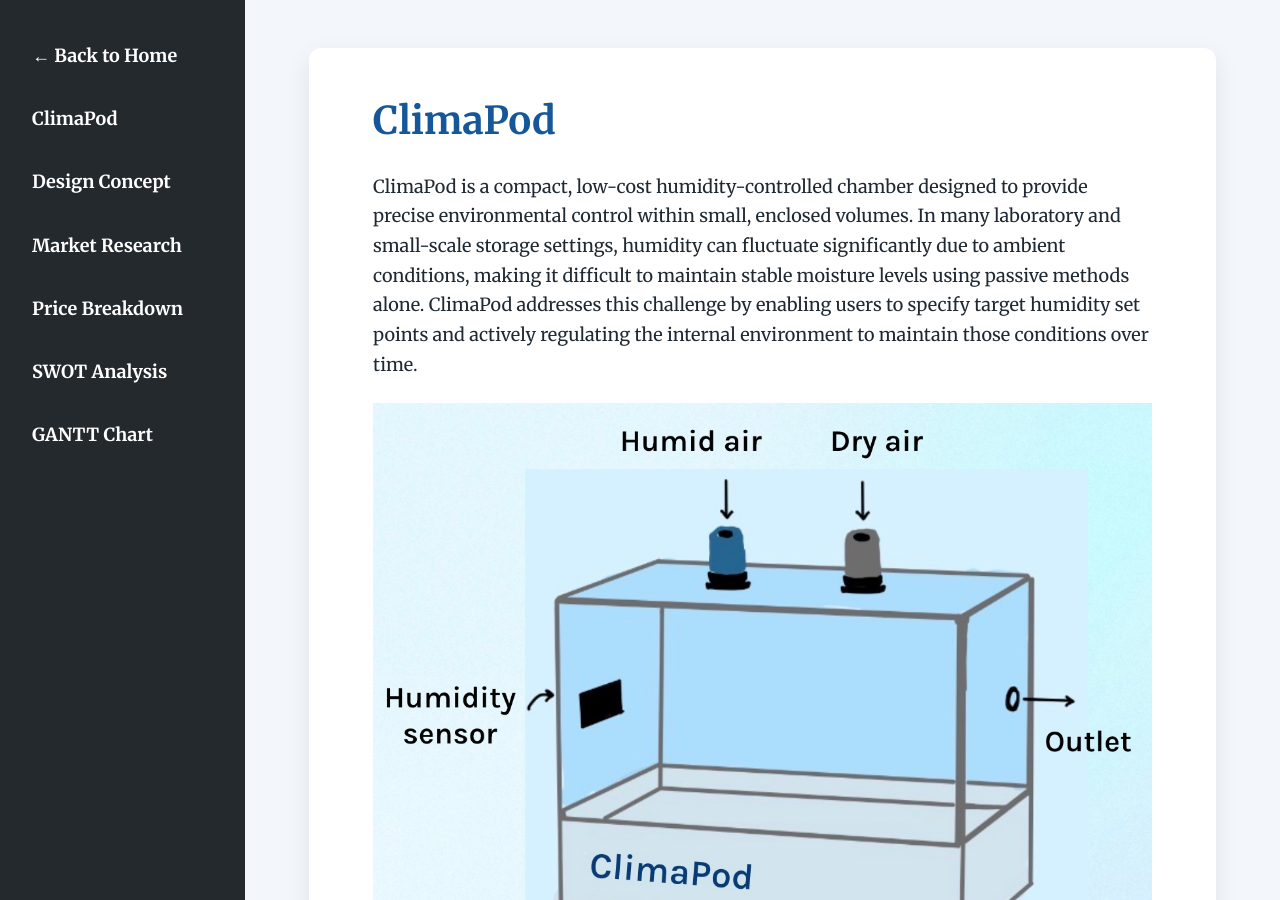
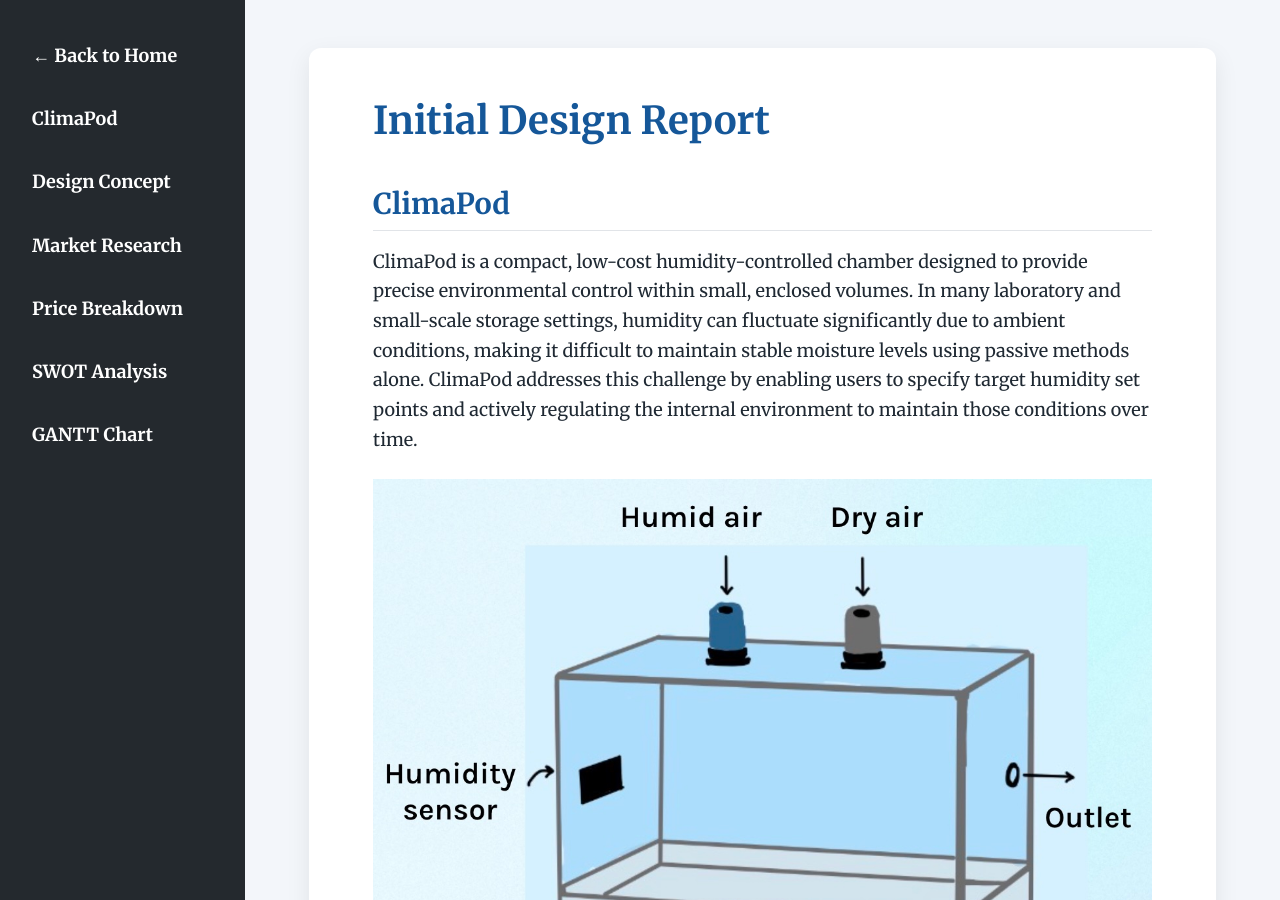
Before and after one commit to rithikar1510/CBE-3300B, a Jekyll site: the page built from initial-design-report.md, in a window 1280 px wide and 900 px high. Built offline with Jekyll 4.4.1, drawn with Linux system fonts in a browser that asks for light colours.

Commit message:
Update initial-design-report.md

```diff
--- a/initial-design-report.md
+++ b/initial-design-report.md
@@ -25,40 +25,41 @@ sidebar:
   - title: GANTT Chart
     url: "#gantt-chart"
 ---
+# Initial Design Report
 
-# ClimaPod
+## ClimaPod
 ClimaPod is a compact, low-cost humidity-controlled chamber designed to provide precise environmental control within small, enclosed volumes. In many laboratory and small-scale storage settings, humidity can fluctuate significantly due to ambient conditions, making it difficult to maintain stable moisture levels using passive methods alone. ClimaPod addresses this challenge by enabling users to specify target humidity set points and actively regulating the internal environment to maintain those conditions over time.
 
 ![ClimaPod](https://raw.githubusercontent.com/rithikar1510/CBE-3300B/main/ClimaPod.jpg)
 
-# Design Concept
+## Design Concept
 This diagram illustrates the overall design concept of ClimaPod and how humidity is actively regulated within the chamber. Two separate air streams are generated using individual air pumps. One air stream is passed through a container filled with desiccant beads, which removes moisture from the air and produces a dry air stream. The second air stream is bubbled through heated water, allowing the air to become saturated with moisture before entering the chamber as humidified air. These two streams are introduced into the chamber, where they mix to produce the desired humidity level.
 
 A humidity sensor placed inside the chamber continuously monitors the internal environmental conditions and sends this information to the controller. Based on the difference between the measured humidity and the desired set point, the controller adjusts the relative flow rates of the dry and humid air streams. This closed-loop control strategy allows ClimaPod to maintain stable humidity over time, even in the presence of disturbances such as changes in ambient conditions or small leaks in the chamber.
 
 ![ClimaPod Design Concept](https://raw.githubusercontent.com/rithikar1510/CBE-3300B/main/Design_concept.jpg)
 
-# Market Research
+## Market Research
 
-## Uses
+### Uses
 
 Humidity chambers have a variety of different uses: plant growth, product testing, as a humidor, and for art or rare material preservation. Also known as climatic test chambers, products are placed inside the chamber and subjected to temperature and relative humidity cycles to determine their resistance. Different products include electronics, circuit boards, automotive components, pharmaceuticals, moisture-resistant materials, and consumer goods intended to have long-shelf lives. These chambers are important for product testing since they enable producers to simulate real-world situations. For example, circuit boards and electronics must be corrosion resistant to ensure longevity and efficiency, and moisture-resistant packaging and consumer goods must be tested for shelf life for FDA restrictions.
 
-## Market Trends
+### Market Trends
 
 The global market for climatic test chambers is experiencing strong growth, with the 2024 valuation of the market being around 2.4 billion USD, with a CAGR of 2% CAGR to exceed 2.4 billion USD by 2032. Demand is growth due to strong product reliability and safety regulations and expectations from consumers and governments. Furthermore, growth of consumer electronics has pushed the demand for product validation, with especially strict standards for the aerospace and defense industries, who use these test chambers to test parts for their efficacy even in varying climatic conditions.
 
 Furthermore, integration of automation and artificial intelligence is pushing the abilities of these test chambers, where remote interfacing and real-time monitoring is pushing the abilities of these chambers. These chambers are thousands of dollars, with the smallest models starting at $5,000 for a 34 L system. However, these chambers also tend to couple temperature control, and they can go from -70 C to 183 C. Even the smallest models begin at $1000.
 
-## Where do we come in?
+### Where do we come in?
 
 In the market, there is a gap for very small, budget climatic test chambers, especially chambers that only control humidity if temperature is not a variable of concern. The largest cost driver is the temperature control system, as the refridgeration system and heating elements are very expensive due to the number and the quality of the compressors and electronics required. Futhermore, the humidity sensors used for industry R&D have low ranges and margins of error in measurement, leading to a costlier subsystem. These two subsystems together are around 65% of the cost. The rest of the cost comes from the interface, control electronics, and the insulating material, which the most effective chambers used higher cost insulating materials. Our chamber hopes to occupy a space for a cheaper humidity chamber that only focuses on humidity, eliminating one subsystem. The total cost of our chamber would be $68.50, which is far below commercial options. This device would satisfy small scale product testing, such as for academic research or for home-use for preservation of plants, family heirlooms/delicate items, or DIY product development.
 
-# Price Breakdown
+## Price Breakdown
 
 <img width="790" height="665" alt="image" src="https://github.com/user-attachments/assets/cfe27137-479f-43a1-b5e4-de245a37693e" />
 
-# SWOT Analysis
+## SWOT Analysis
 
 Strengths: Modular testing facility, allowing for flexibility in product testing and preservatiom, which allows for various, diverse uses. Could be for both industrial or average consumer usage.
 
@@ -68,7 +69,7 @@ Opportunities: There is a gap in the market for lower cost humidity chambers. Fu
 
 Threats: Industrially available chambers are highly sensitive and include the temperature system. The chamber industry is already well-established with a few producers, so new manufacturers will find it difficult to have a toehold in the market.
 
-# GANTT Chart
+## GANTT Chart
 ![Gantt Chart](https://raw.githubusercontent.com/rithikar1510/CBE-3300B/main/Gantt_Chart.jpg)
 
 The Gantt chart outlines our planned project timeline, including key milestones from preliminary design through prototype development and final demonstration. Our initial prototype build is currently in progress, and we began circuit development last week. At this stage, we are on track with our planned schedule and have approximately two weeks remaining to complete the prototype. Moving forward, we will continue electrical prototyping and chamber assembly in parallel, followed by system integration, control tuning, and performance testing. The Gantt chart will be updated as the project progresses to reflect any adjustments to the timeline.
```
